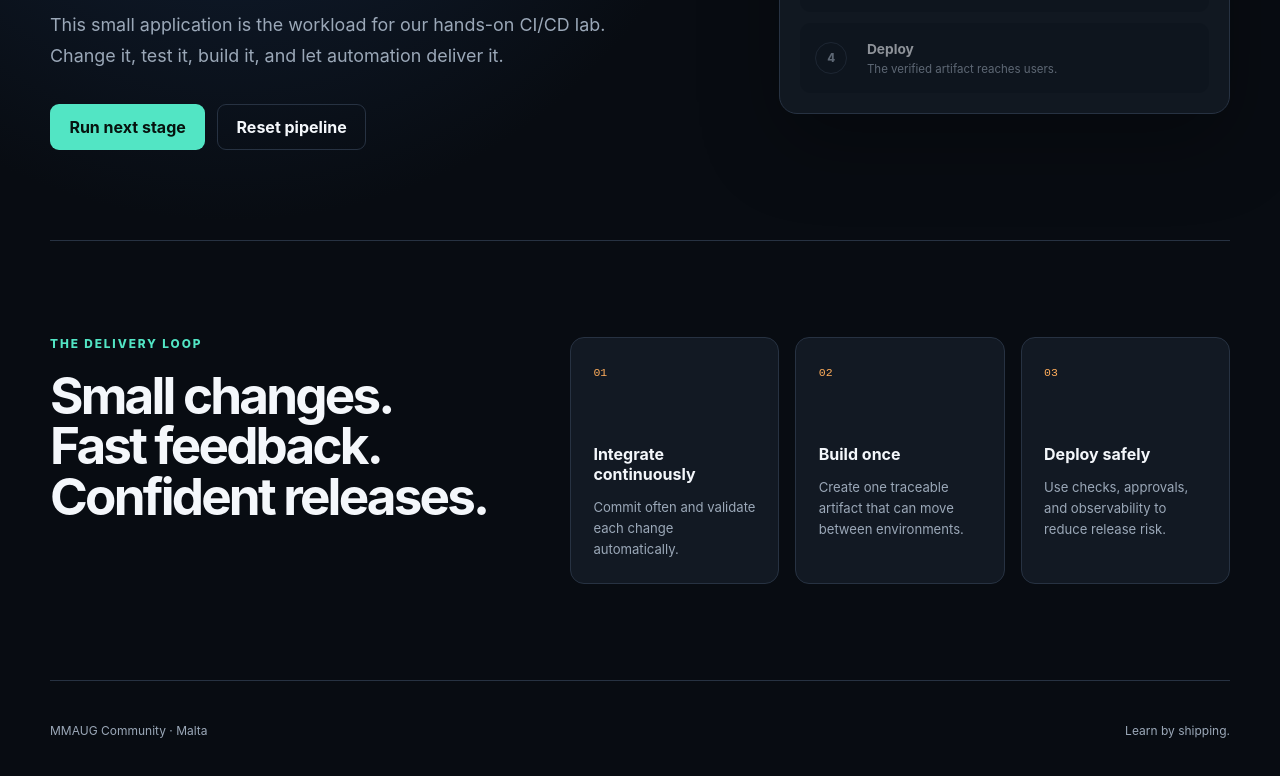
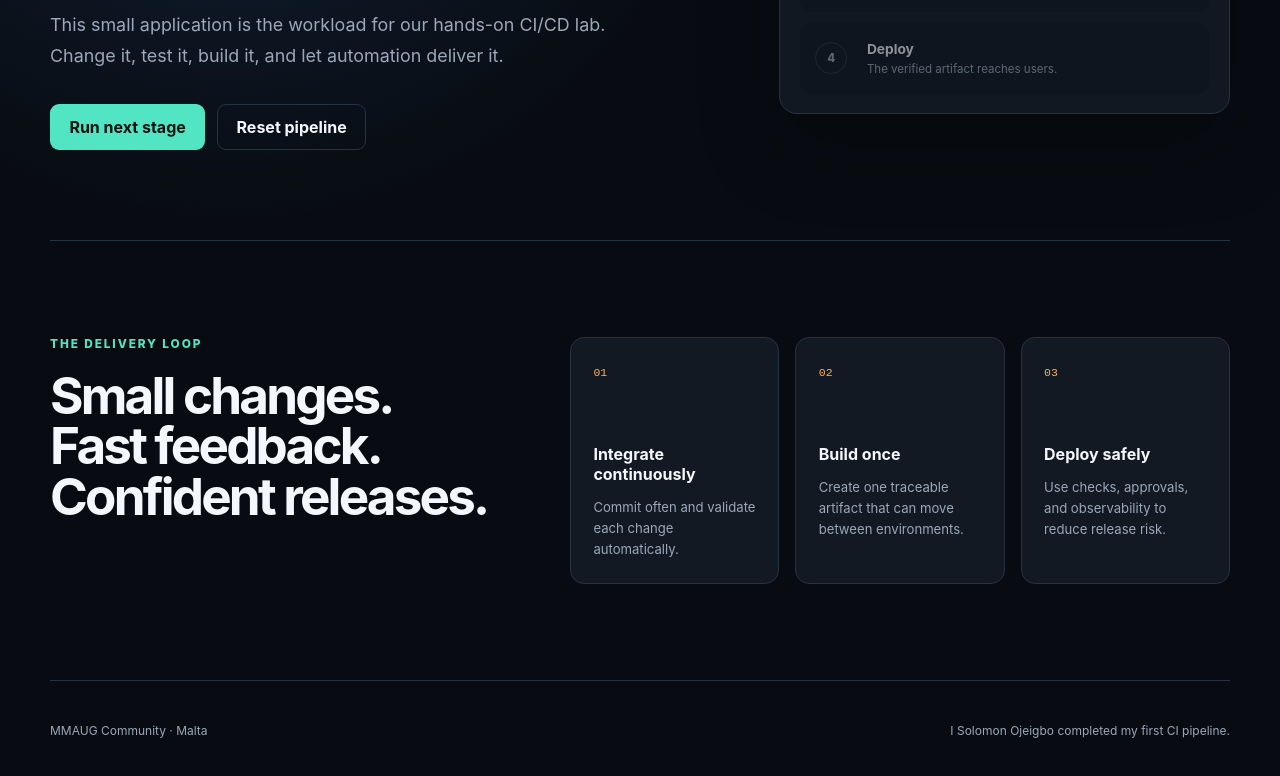
Before and after one commit to Quantisol20/mmaug-devops-bootcamp-labs, a website with bundled scripts: page public/index.html in a window 1280 px wide. Shown: the part 526-1302 px from the top of the page. Built offline with nearby package versions, Linux system fonts and the light colour scheme.

Commit message:
Update footer text to reflect CI pipeline completion

```diff
--- a/public/index.html
+++ b/public/index.html
@@ -51,7 +51,7 @@
       </section>
     </main>
 
-    <footer><span>MMAUG Community · Malta</span><span>Learn by shipping.</span></footer>
+    <footer><span>MMAUG Community · Malta</span><span>I Solomon Ojeigbo completed my first CI pipeline.</span></footer>
     <script type="module" src="./js/app.js"></script>
   </body>
 </html>
```
